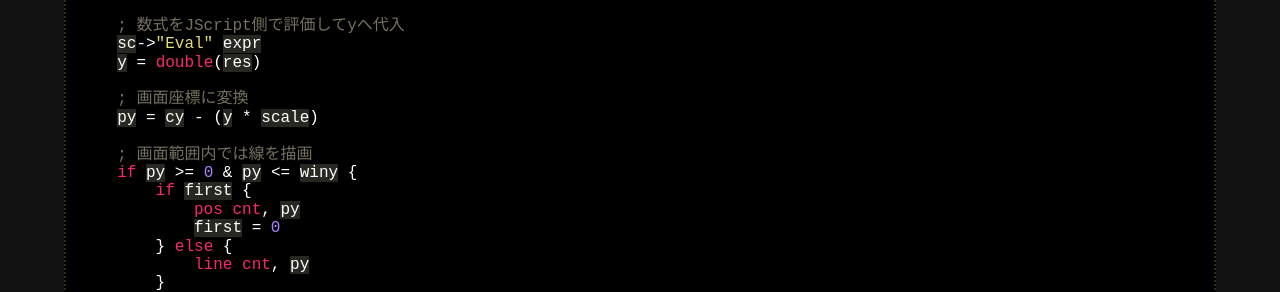
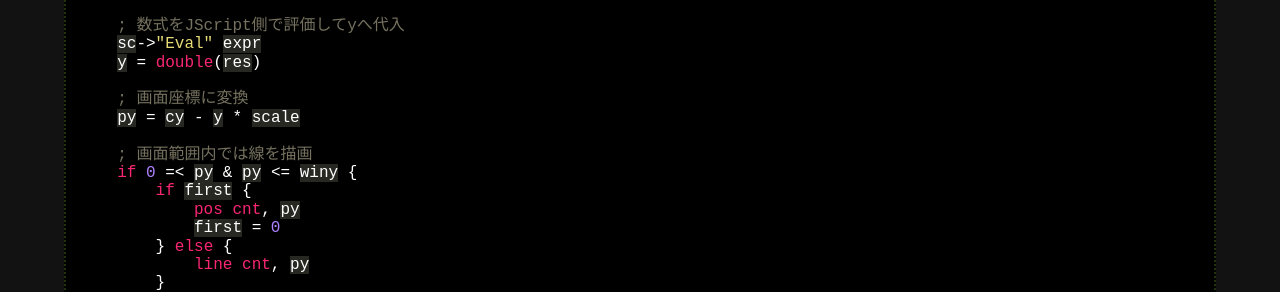
Before and after one commit to satoshin-des/SatoshinTechBlog, a Jekyll site: the page built from _posts/2026-11-02-hsp.html, in a window 1280 px wide and 900 px high, scrolled down 1116 px. Shown: the part 151-443 px from the top of the window. Built offline with Jekyll 4.4.1, drawn with Linux system fonts in a browser that asks for light colours.

Commit message:
Modified the code in the article on HSO

```diff
--- a/_posts/2026-11-02-hsp.html
+++ b/_posts/2026-11-02-hsp.html
@@ -66,10 +66,10 @@ repeat WINX
     y = double(res)
 
     ; 画面座標に変換
-    py = cy - (y * scale)
+    py = cy - y * scale
 
     ; 画面範囲内では線を描画
-    if py >= 0 & py <= winy {
+    if 0 =< py & py <= winy {
         if first {
             pos cnt, py
             first = 0
```
